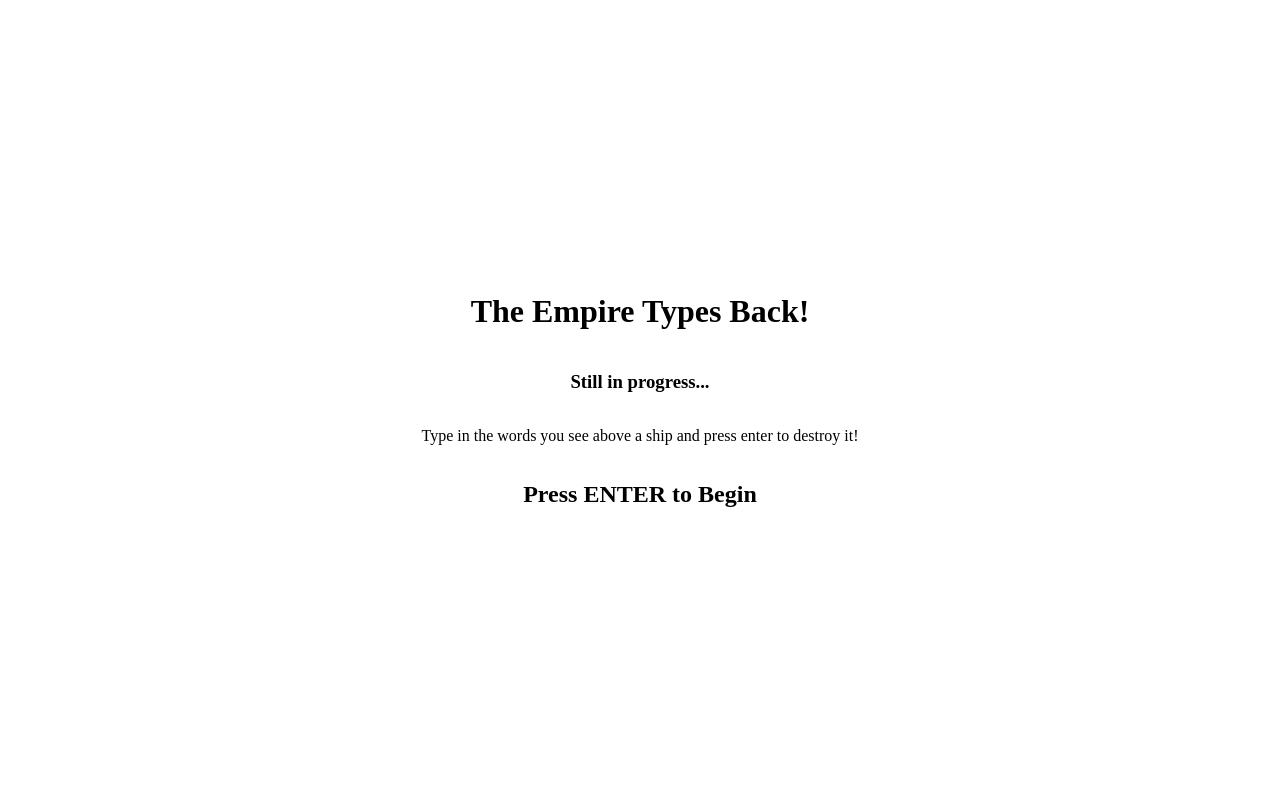
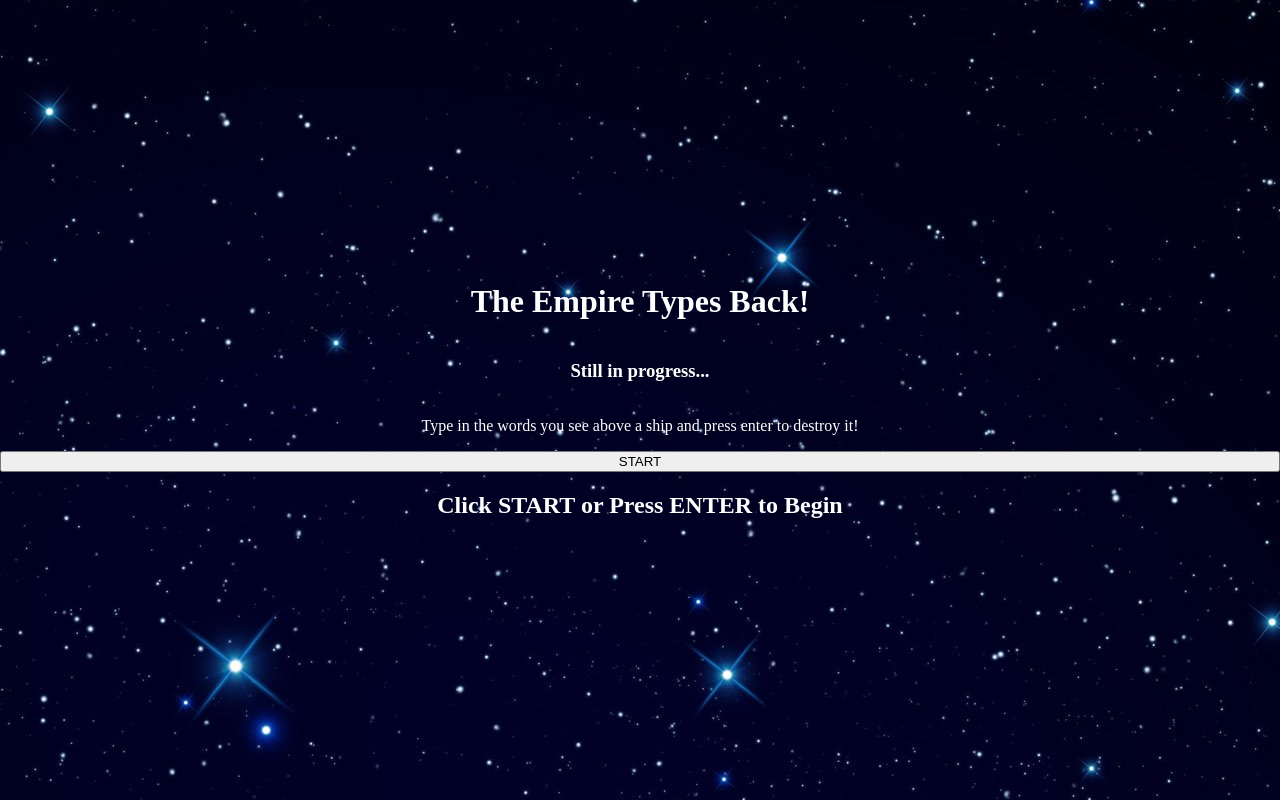
Before and after one commit to cjmurphy93/The-Empire_types_back, a website built with webpack: page index.html in a window 1280 px wide. Built offline with nearby package versions, Linux system fonts and the light colour scheme; a web font is replaced by a local one.

Commit message:
added start button

```diff
--- a/index.html
+++ b/index.html
@@ -15,7 +15,8 @@
         <h1>The Empire Types Back!</h1>
         <h3>Still in progress...</h3>
         <p>Type in the words you see above a ship and press enter to destroy it!</p>
-        <h2>Press ENTER to Begin</h2>
+        <button class="start-btn" id="start">START</button>
+        <h2>Click START or Press ENTER to Begin</h2>
     </div>
     <canvas id="bg-canvas"></canvas>
     <canvas id="ship-game"></canvas>
--- a/src/index.js
+++ b/src/index.js
@@ -20,11 +20,15 @@ document.addEventListener('DOMContentLoaded', () => {
 
     document.addEventListener("keypress", removeSplash);
 
+    const startBtn = document.getElementById('start');
+    startBtn.addEventListener("click", removeSplash);
     function removeSplash(e) {
-        if (e.key === 'Enter') {
+        // debugger
+        if ((e.key === 'Enter') || (e.type === "click")) {
             const splash = document.getElementById("splash");
             splash.style.display = 'none';
-            document.removeEventListener("keypress", removeSplash)
+            document.removeEventListener("keypress", removeSplash);
+            startBtn.removeEventListener("click", removeSplash);
             newGame.start();
             playerWord.focus();
         }
--- a/src/styles/index.scss
+++ b/src/styles/index.scss
@@ -2,6 +2,8 @@ html, body {
     width: 100%;
     height: 100%;
     margin: 0;
+    background-image: url("../assets/space_bg2.jpg");
+    background-repeat: repeat;
 }
 
 .splash-page {
@@ -13,6 +15,10 @@ html, body {
     justify-content: center;
     text-align: center;
     flex-direction: column;
+    color: #ffffff;
+    background-image: url("../assets/space_bg2.jpg");
+    background-repeat: repeat;
+
 }
 
 
```
Also changed, not shown: dist/images/space_bg2.jpg (added), dist/main.css, dist/main.js, src/assets/space_bg2.jpg (added), 2 other files.
